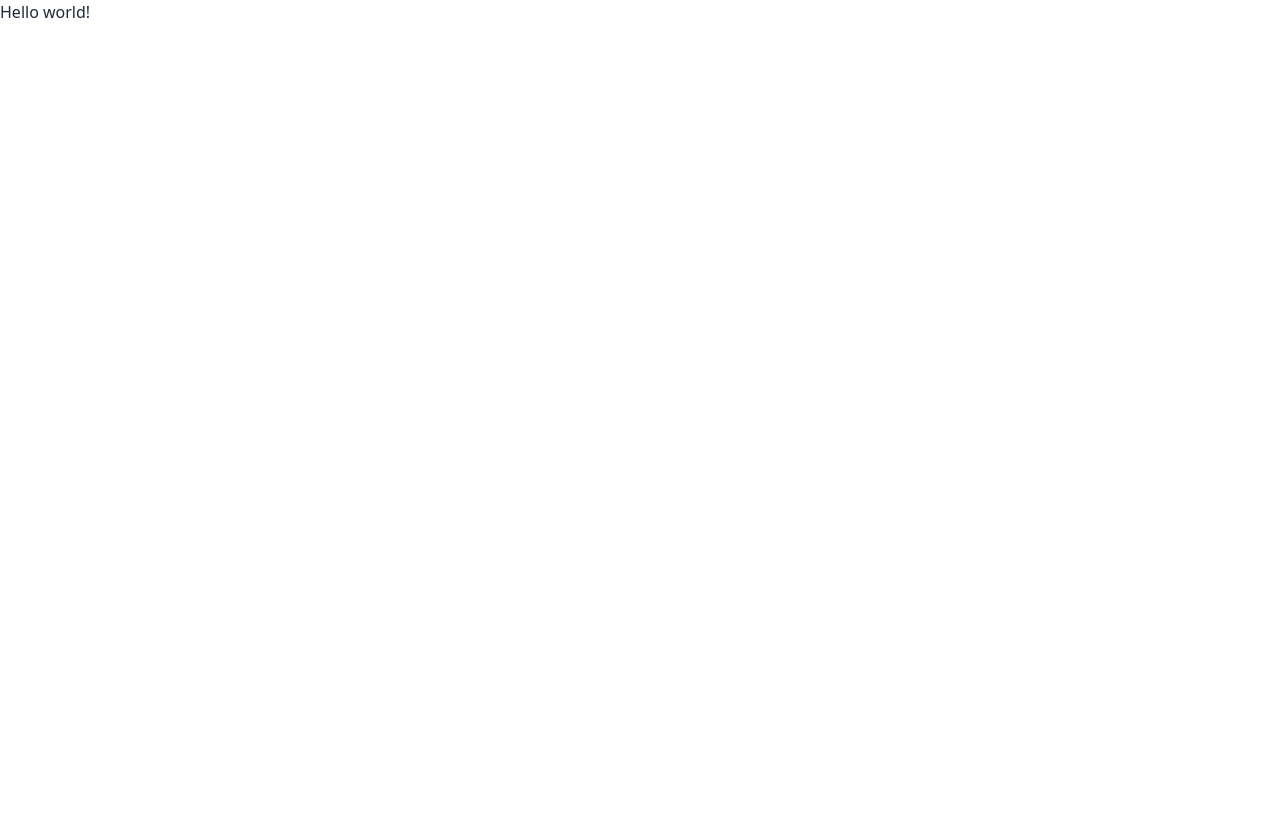
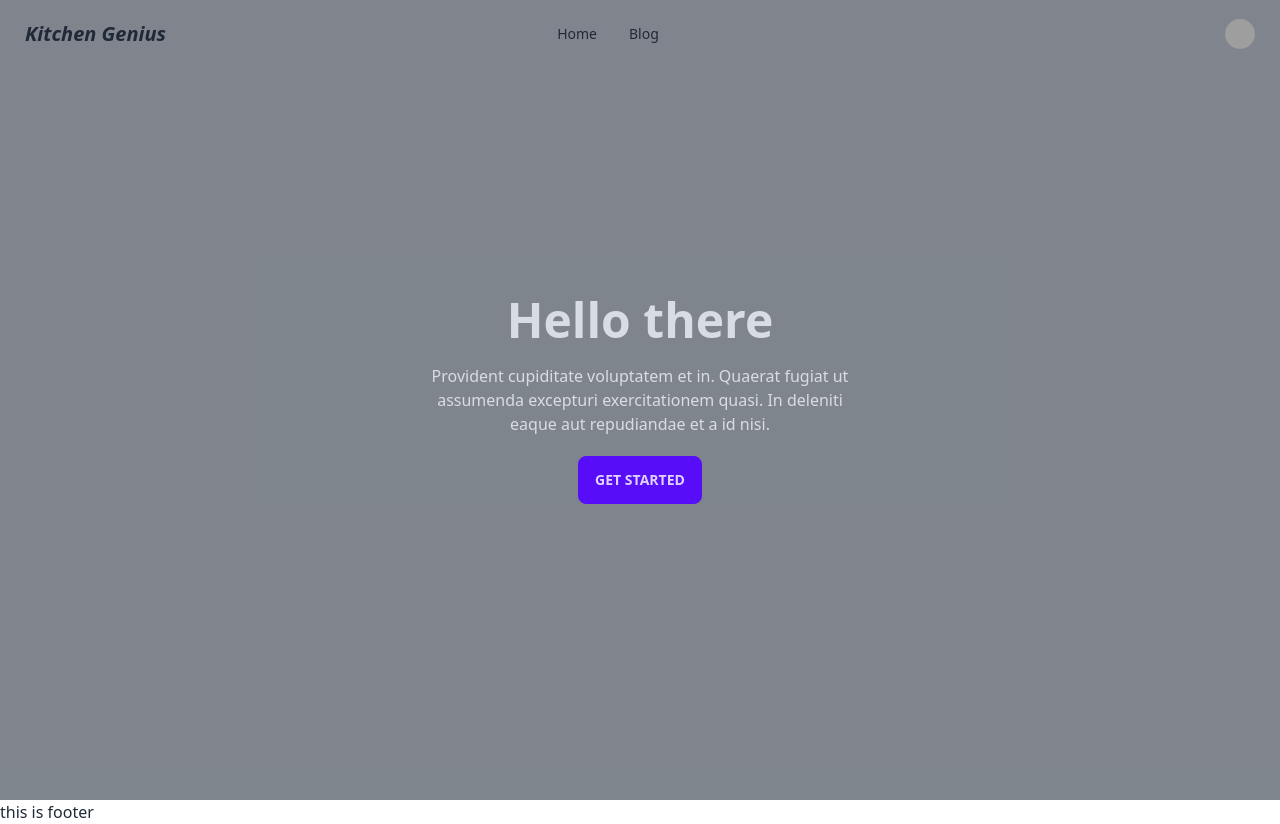
Before and after one commit to shahid1105/kitchen-genius-client, a React (Vite) app: page / in a window 1280 px wide. Before the commit the page ends 800 px from the top, so only its background shows below. Built offline with nearby package versions, Linux system fonts and the light colour scheme; grey boxes are pictures that could not be loaded.

Commit message:
added navbar

```diff
--- a/src/firebase.config.js
+++ b/src/firebase.config.js
@@ -5,12 +5,12 @@ import { initializeApp } from "firebase/app";
 
 // Your web app's Firebase configuration
 const firebaseConfig = {
-    apiKey: "AIzaSyCf-fJDiSiP5jGgBLoDGDlKWXNiBJzpNVE",
-    authDomain: "kitchen-genius-client.firebaseapp.com",
-    projectId: "kitchen-genius-client",
-    storageBucket: "kitchen-genius-client.appspot.com",
-    messagingSenderId: "684060084174",
-    appId: "1:684060084174:web:503a0a31043e09fd890d9f"
+    apiKey: import.meta.env.VITE_apiKey,
+    authDomain: import.meta.env.VITE_authDomain,
+    projectId: import.meta.env.VITE_projectId,
+    storageBucket: import.meta.env.VITE_storageBucket,
+    messagingSenderId: import.meta.env.VITE_messagingSenderId,
+    appId: import.meta.env.VITE_appId,
 };
 
 // Initialize Firebase
--- a/src/layOut/Main.jsx
+++ b/src/layOut/Main.jsx
@@ -1,9 +1,13 @@
 import { Outlet } from "react-router-dom";
+import Navbar from "../pages/shared/Navbar/Navbar";
+import Footer from "../pages/shared/Footer/Footer";
 
 const Main = () => {
   return (
     <div>
+      <Navbar></Navbar>
       <Outlet></Outlet>
+      <Footer></Footer>
     </div>
   );
 };
--- a/src/main.jsx
+++ b/src/main.jsx
@@ -6,6 +6,8 @@ import router from "./Routes/Routes";
 
 ReactDOM.createRoot(document.getElementById("root")).render(
   <React.StrictMode>
-    <RouterProvider router={router} />
+    <div className="max-w-screen-xl mx-auto">
+      <RouterProvider router={router} />
+    </div>
   </React.StrictMode>
 );
--- /dev/null
+++ b/src/pages/Home/Banner/Banner.jsx
@@ -0,0 +1,22 @@
+const Banner = () => {
+  return (
+    <div>
+      <div className="hero min-h-screen" style={{ marginRight: 12 + "em" }}>
+        <div className="hero-overlay bg-opacity-60"></div>
+        <div className="hero-content text-center text-neutral-content">
+          <div className="max-w-md">
+            <h1 className="mb-5 text-5xl font-bold">Hello there</h1>
+            <p className="mb-5">
+              Provident cupiditate voluptatem et in. Quaerat fugiat ut assumenda
+              excepturi exercitationem quasi. In deleniti eaque aut repudiandae
+              et a id nisi.
+            </p>
+            <button className="btn btn-primary">Get Started</button>
+          </div>
+        </div>
+      </div>
+    </div>
+  );
+};
+
+export default Banner;
--- /dev/null
+++ b/src/pages/Home/Home/Home.jsx
@@ -0,0 +1,13 @@
+import Banner from "../Banner/Banner";
+
+const Home = () => {
+  return (
+    <div>
+      <div className="max-w-screen-xl mx-auto">
+        <Banner></Banner>
+      </div>
+    </div>
+  );
+};
+
+export default Home;
--- /dev/null
+++ b/src/pages/shared/Footer/Footer.jsx
@@ -0,0 +1,9 @@
+const Footer = () => {
+  return (
+    <div>
+      <h2>this is footer</h2>
+    </div>
+  );
+};
+
+export default Footer;
--- /dev/null
+++ b/src/pages/shared/Navbar/Navbar.jsx
@@ -0,0 +1,67 @@
+import { Link } from "react-router-dom";
+
+const Navbar = () => {
+  const navOptions = (
+    <>
+      <li>
+        <Link to="/">Home</Link>
+      </li>
+      <li>
+        <Link to="/">Blog</Link>
+      </li>
+      <li>
+        <Link to="/"></Link>
+      </li>
+      <li>
+        <Link to="/"></Link>
+      </li>
+    </>
+  );
+  return (
+    <div>
+      <div className="navbar fixed  z-10 bg-base-400 bg-opacity-40 max-w-screen-xl">
+        <div className="navbar-start">
+          <div className="dropdown">
+            <label tabIndex={0} className="btn btn-ghost lg:hidden">
+              <svg
+                xmlns="http://www.w3.org/2000/svg"
+                className="h-5 w-5"
+                fill="none"
+                viewBox="0 0 24 24"
+                stroke="currentColor">
+                <path
+                  strokeLinecap="round"
+                  strokeLinejoin="round"
+                  strokeWidth="2"
+                  d="M4 6h16M4 12h8m-8 6h16"
+                />
+              </svg>
+            </label>
+            <ul
+              tabIndex={0}
+              className="menu menu-sm dropdown-content mt-3 p-2 shadow bg-base-100 rounded-box w-52">
+              {navOptions}
+            </ul>
+          </div>
+          <Link to="/" className="btn btn-ghost normal-case text-xl italic">
+            Kitchen Genius
+          </Link>
+        </div>
+        <div className="navbar-center hidden lg:flex">
+          <ul className="menu menu-horizontal px-1">{navOptions}</ul>
+        </div>
+        <div className="navbar-end">
+          <label
+            tabIndex={0}
+            className="btn btn-ghost btn-sm btn-circle avatar mr-4">
+            <div className="w-10 rounded-full">
+              <img src="/images/stock/photo-1534528741775-53994a69daeb.jpg" />
+            </div>
+          </label>
+        </div>
+      </div>
+    </div>
+  );
+};
+
+export default Navbar;
```
Also changed, not shown: src/Routes/Routes.jsx (+9 -1 lines).
